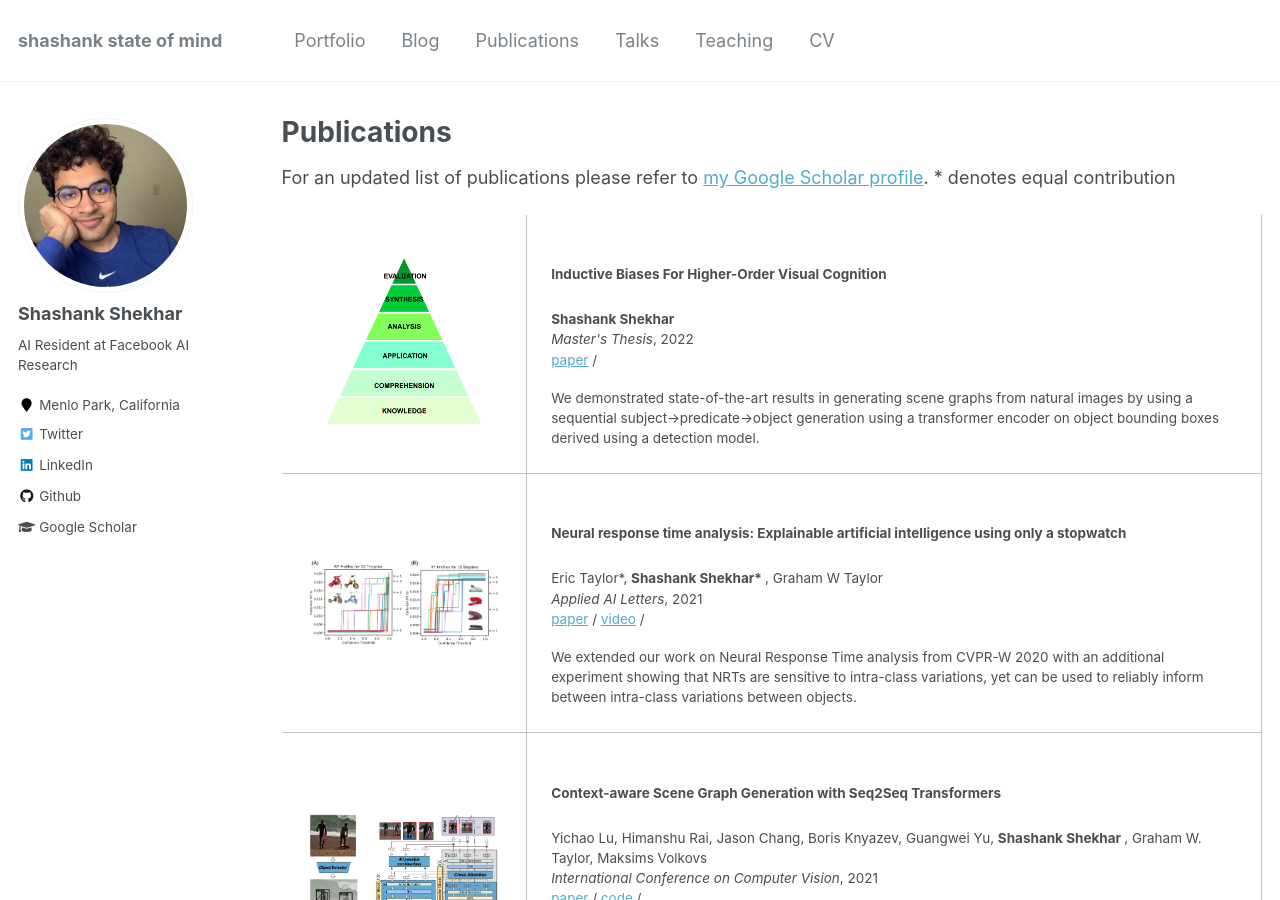
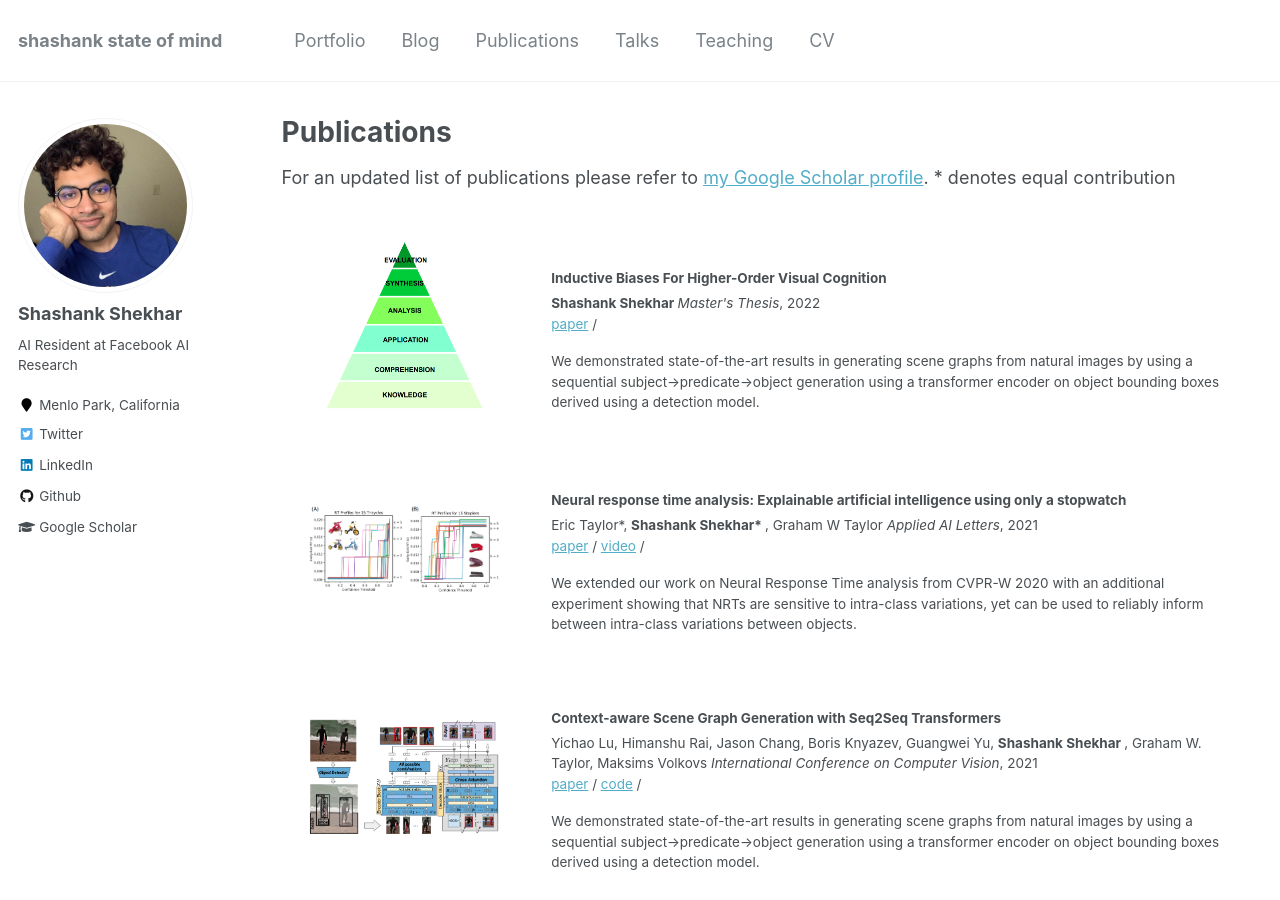
Before and after one commit to sshkhr/sshkhr.github.io, a Jekyll site: the page built from _pages/publications.md, in a window 1280 px wide and 900 px high. Built offline with Jekyll 4.4.1, drawn with Linux system fonts in a browser that asks for light colours.

Commit message:
Fixed borders in publications. Reduced line breaks

```diff
--- a/_pages/publications.md
+++ b/_pages/publications.md
@@ -11,14 +11,12 @@ For an updated list of publications please refer to [my Google Scholar profile](
 
   {% for post in site.publications reversed%}
   <tr>
-    <td style="padding:2.5%;width:25%;vertical-align:middle;min-width:120px">
+    <td style="border: none; padding:2.5%;width:25%;vertical-align:middle;max-width:100px;max-height:100px">
       <img src="/{{post.image}}" alt="project image" style="width:auto; height:auto; max-width:100%;" />
     </td>
-    <td style="padding:2.5%;width:75%;vertical-align:middle">
+    <td style="border: none; padding:2.5%;width:75%;vertical-align:middle">
       <h3>{{post.title}}</h3>
-      <br>
-        {{post.authors}}
-      <br>
+      {{post.authors}}
       <em>{{post.venue}}</em>, {{ post.date | date: "%Y" }}
       <br>
         {% if post.paperurl %}
```
